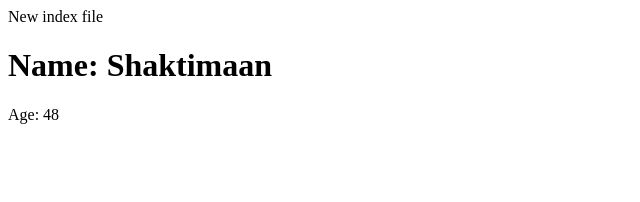
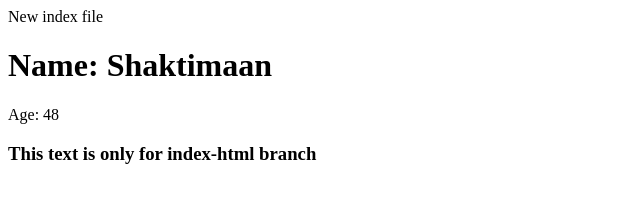
Before and after one commit to rahulg1299/git-clone-test, a plain HTML site: page index.html in a window 1280 px wide. Shown: the whole page, without its empty margins (0-640 px from the left). Drawn offline with Linux system fonts and the light colour scheme.

Commit message:
branch only text

```diff
--- a/index.html
+++ b/index.html
@@ -8,5 +8,6 @@
     New index file
     <h1>Name: Shaktimaan</h1>
     <p>Age: 48</p>
+    <h3>This text is only for index-html branch</h3>
   </body>
 </html>
```
